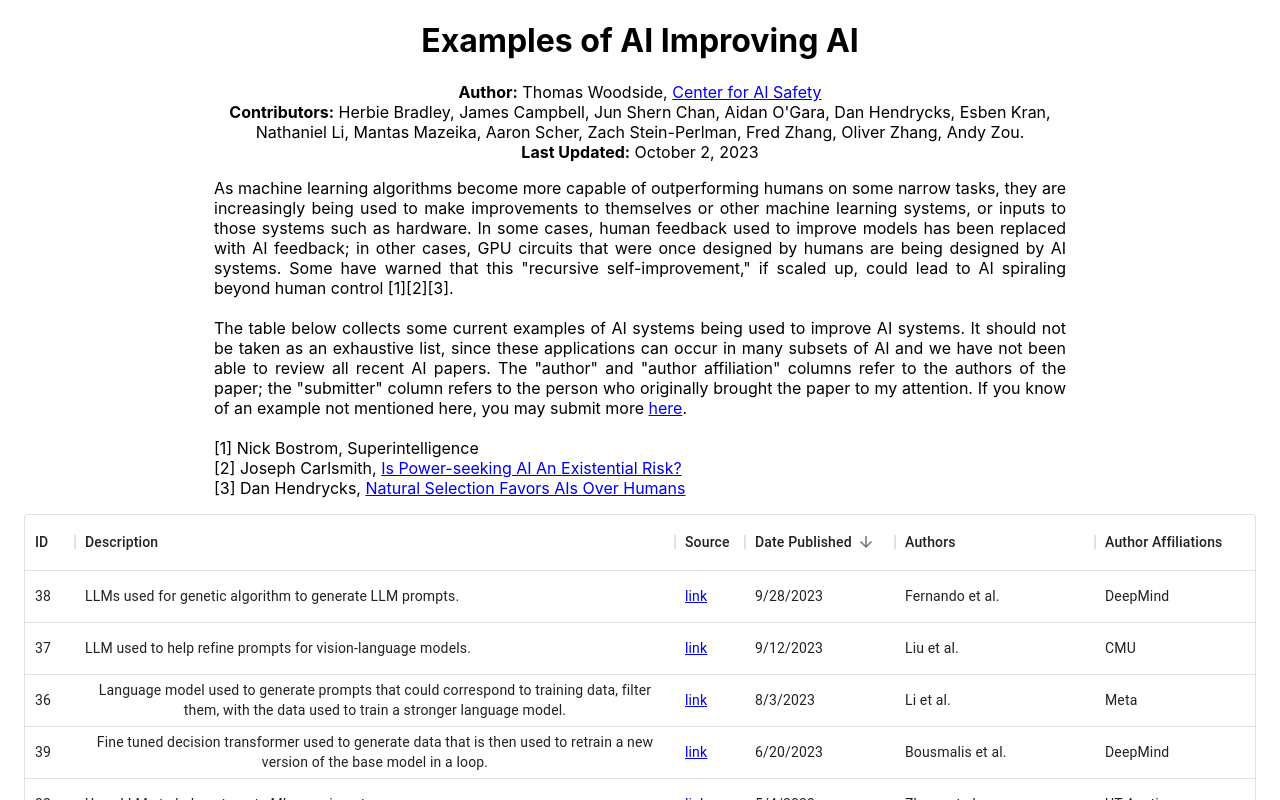
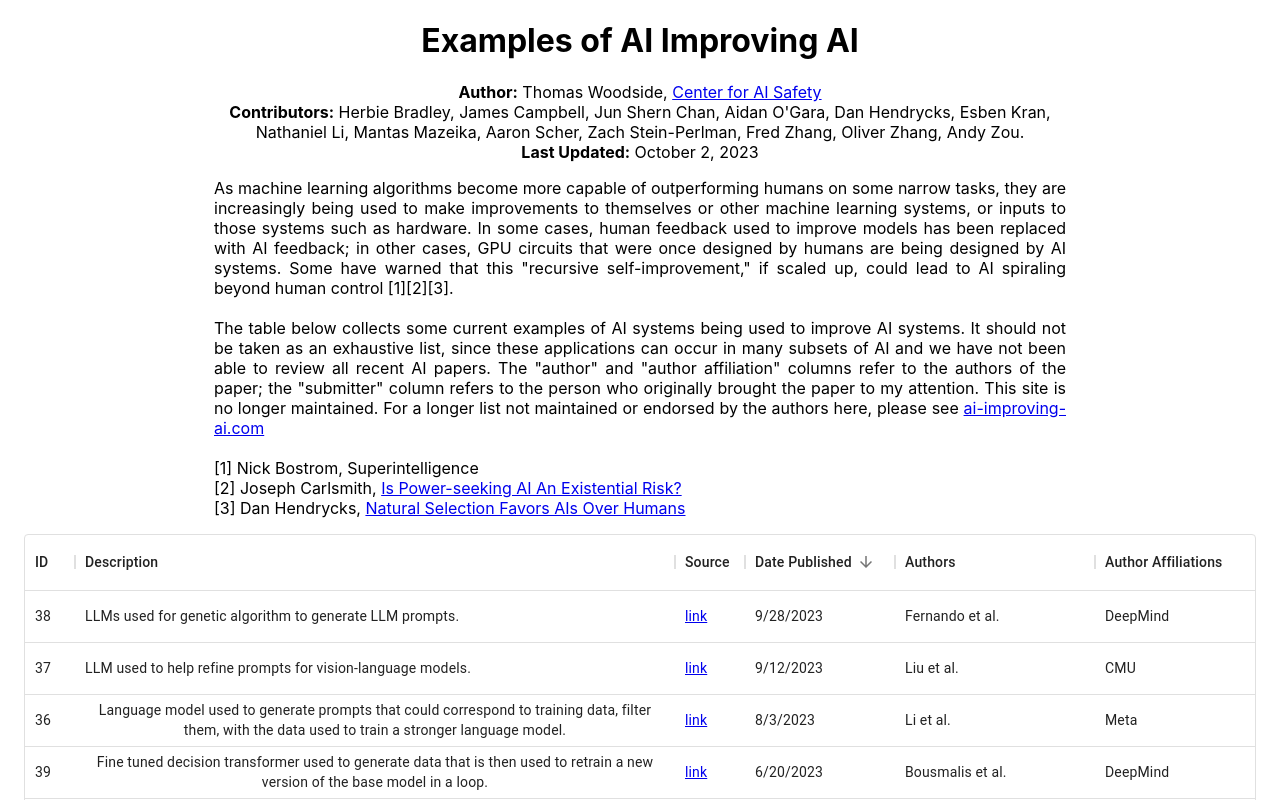
Before and after one commit to VjunetXuuftofi/ai_improving_ai, a React (Create React App) app: page / in a window 1280 px wide. Shown: the top 800 px of the page. Built offline with nearby package versions, Linux system fonts and the light colour scheme.

Commit message:
Add successor website

```diff
--- a/src/App.js
+++ b/src/App.js
@@ -435,8 +435,9 @@ function App() {
           The table below collects some current examples of AI systems being used to improve AI systems. It should not be
           taken as an exhaustive list, since these applications can occur in many subsets of AI and we have not been
           able to review all recent AI papers. The "author" and "author affiliation" columns refer to the authors of
-          the paper; the "submitter" column refers to the person who originally brought the paper to my attention. If you
-          know of an example not mentioned here, you may submit more <a href={"https://forms.gle/V6wukPMST6tw2PrB8"}>here</a>.
+          the paper; the "submitter" column refers to the person who originally brought the paper to my attention.
+
+          This site is no longer maintained. For a longer list not maintained or endorsed by the authors here, please see <a href="https://ai-improving-ai.com">ai-improving-ai.com</a>
           <br/><br/>
           [1] Nick Bostrom, Superintelligence
           <br/>
```
